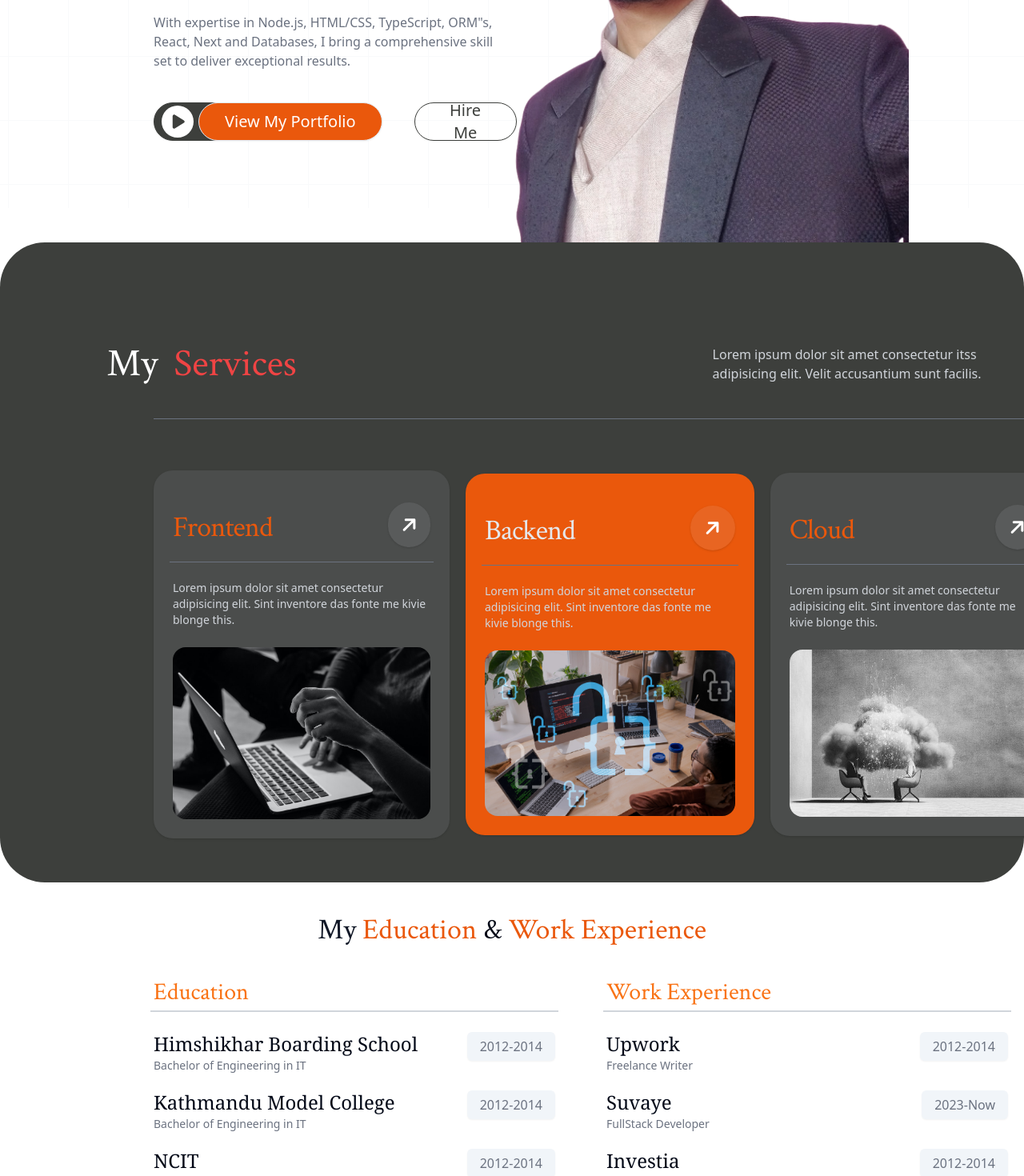
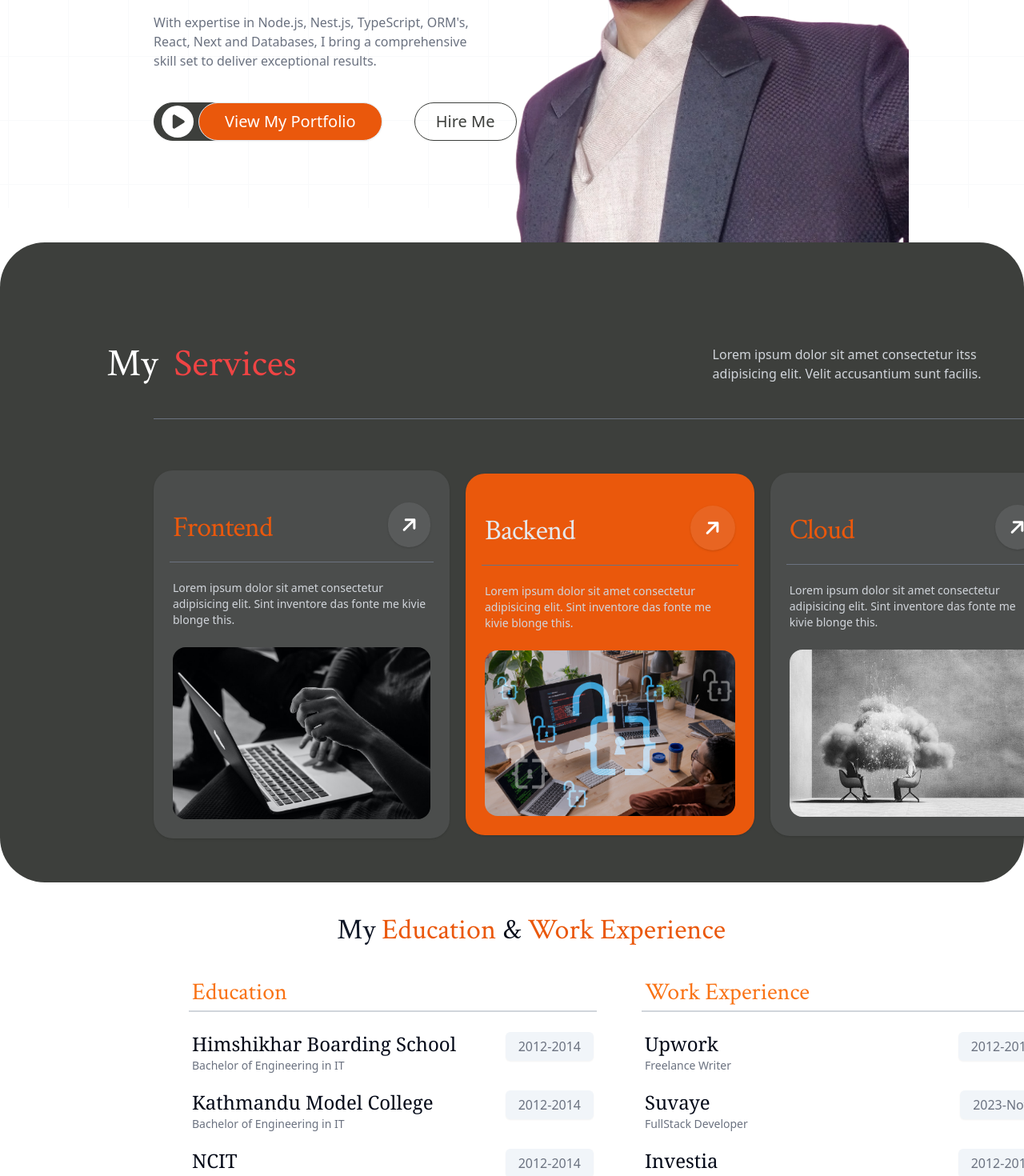
Before and after one commit to karkiamrit/developer-portfolio, a Next.js app: page / in a window 1280 px wide. Shown: the part 500-1970 px from the top of the page at 80% size. Built offline with nearby package versions, Linux system fonts and the light colour scheme.

Commit message:
hero section mobile responsiveness fix

```diff
--- a/src/components/Experience.tsx
+++ b/src/components/Experience.tsx
@@ -19,7 +19,7 @@ const Experience = () => {
 
     return (
         <div className={crimson.className}>
-            <div className="relative experience overflow-hidden">
+            <div className="relative experience overflow-hidden xl:ml-12">
                 <div className="hidden xl:flex flex-row items-center justify-center mt-10 text-4xl gap-2">
                     <h1 className="text-gray-900">My</h1>
                     <h1 className="text-orange-600">Education </h1>
--- a/src/components/HeroSection.tsx
+++ b/src/components/HeroSection.tsx
@@ -40,8 +40,8 @@ function HeroSection() {
                 <h1 className="text-orange-500 flex flex-col xl:flex-row text-center xl:ml-48 xl:mt-10 font-semibold xl:text-6xl m text-7xl mt-8">I'm Amrit,</h1>
                 <h2 className="text-customGray flex flex-row xl:ml-48 mt-8 text-5xl justify-center xl:justify-start">Full Stack Developer </h2>
                 <h2 className="text-customGray flex flex-row xl:ml-48 mt-8 text-5xl xl:justify-start justify-center">based in Nepal.</h2>
-                <p className="flex flex-row xl:ml-48 mt-8 text-base font-medium font-sans text-gray-500 xl:w-4/12 w-[500px] ml-8">
-                    With expertise in Node.js, HTML/CSS, TypeScript, ORM"s, React, Next and Databases, I bring a comprehensive skill set to deliver exceptional results.
+                <p className="flex flex-row xl:ml-48 mt-8 text-base font-medium font-sans text-gray-500 xl:w-4/12 max-w-[450px] xl:max-w-full ml-7">
+                    With expertise in Node.js, Nest.js, TypeScript, ORM's, React, Next and Databases, I bring a comprehensive skill set to deliver exceptional results.
                 </p>
                 <div className="relative flex xl:flex-row flex-col xl:justify-start items-center text-white">
                     <div className="flex flex-row">
@@ -51,7 +51,7 @@ function HeroSection() {
                         <Button size="xl" variant={"outline"} className="rounded-full z-999 -ml-10 bg-orange-600 hover:bg-orange-500 font-sans hover:text-white h-12 text-xl mt-10 flex flex-row text-white"> View My Portfolio</Button>
                     </div>
 
-                    <Button size="xl" variant={"outline"} className="float-right xl:ml-10 mt-10 rounded-full border-customGray h-12 text-xl font-sans flex flex-row xl:w-32 w-[265px]">
+                    <Button size="sm" variant={"outline"} className="float-right xl:ml-10 mt-10 rounded-full border-customGray h-12 text-xl font-sans flex flex-row xl:w-32 w-[265px]">
                         Hire Me
                     </Button>
                 </div>
--- a/src/components/WorkingProcess.tsx
+++ b/src/components/WorkingProcess.tsx
@@ -16,12 +16,12 @@ const WorkingProcess = () => {
                 </h1>
             </div>
             <div className="flex xl:flex-row flex-col xl:gap-4 gap-10 text-2xl mt-10 font-semibold items-center justify-center ml-4">
-                <div className="flex flex-col justify-center gap-2 xl:ml-44 ">
+                <div className="flex flex-col justify-center gap-2 xl:ml-10  ">
                     <Button className=" w-16 h-16 ml-36 rounded-full bg-customGray">
                         <FontAwesomeIcon icon={faLightbulb} fade className="text-3xl w-20"/>
                     </Button>
                     <h2 className="ml-24 mt-2">Design Strategy</h2>
-                    <p className="w-96 text-sm text-gray-500 font-light text-center">Lorem ipsum dolor sit amet consectetur adipisicing elit. quas, alias ipsa corporis eaque officiis sed minima nesciunt cum cumque fugiat minus autem architecto.</p>
+                    <p className="w-96 text-sm text-gray-500 font-light text-start">Lorem ipsum dolor sit amet consectetur adipisicing elit. quas, alias ipsa corporis eaque officiis sed minima nesciunt cum cumque fugiat minus autem architecto.</p>
                 </div>
                 <div className="flex flex-col justify-center gap-2">
                     <Button className="w-16 h-16 ml-36 rounded-full bg-customGray">
@@ -39,7 +39,7 @@ const WorkingProcess = () => {
                 </div>
 
             </div>
-            <Image alt="image" width={80} height={300} src="/images/working/right-arrow.png" className="hidden xl:block z-20 ml-[540px] -mt-[180px]"/>
+            <Image alt="image" width={80} height={300} src="/images/working/right-arrow.png" className="hidden xl:block z-20 ml-[510px] -mt-[180px]"/>
             <Image alt="image" width={80} height={300} src="/images/working/right-arrow.png" className="hidden xl:block z-20 ml-[940px] -mt-[80px]"/>
         </div>
     )
```
